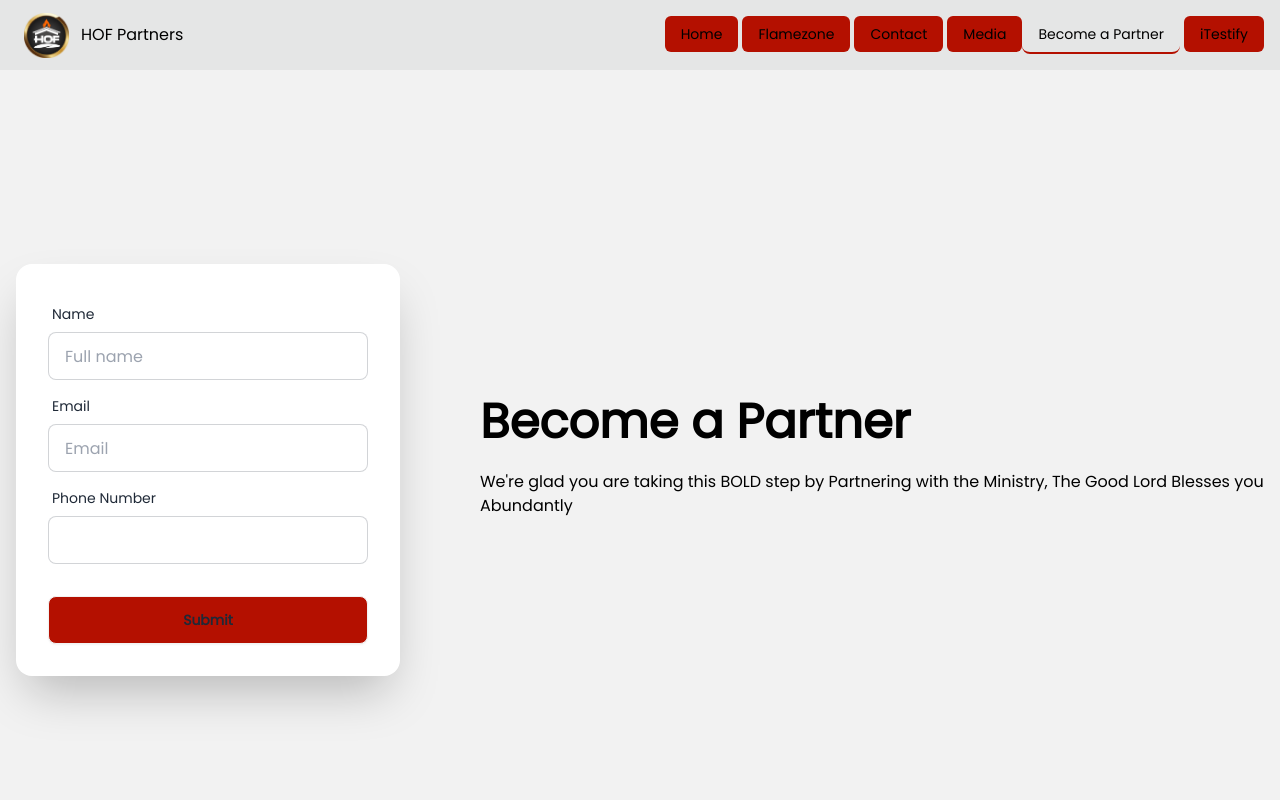
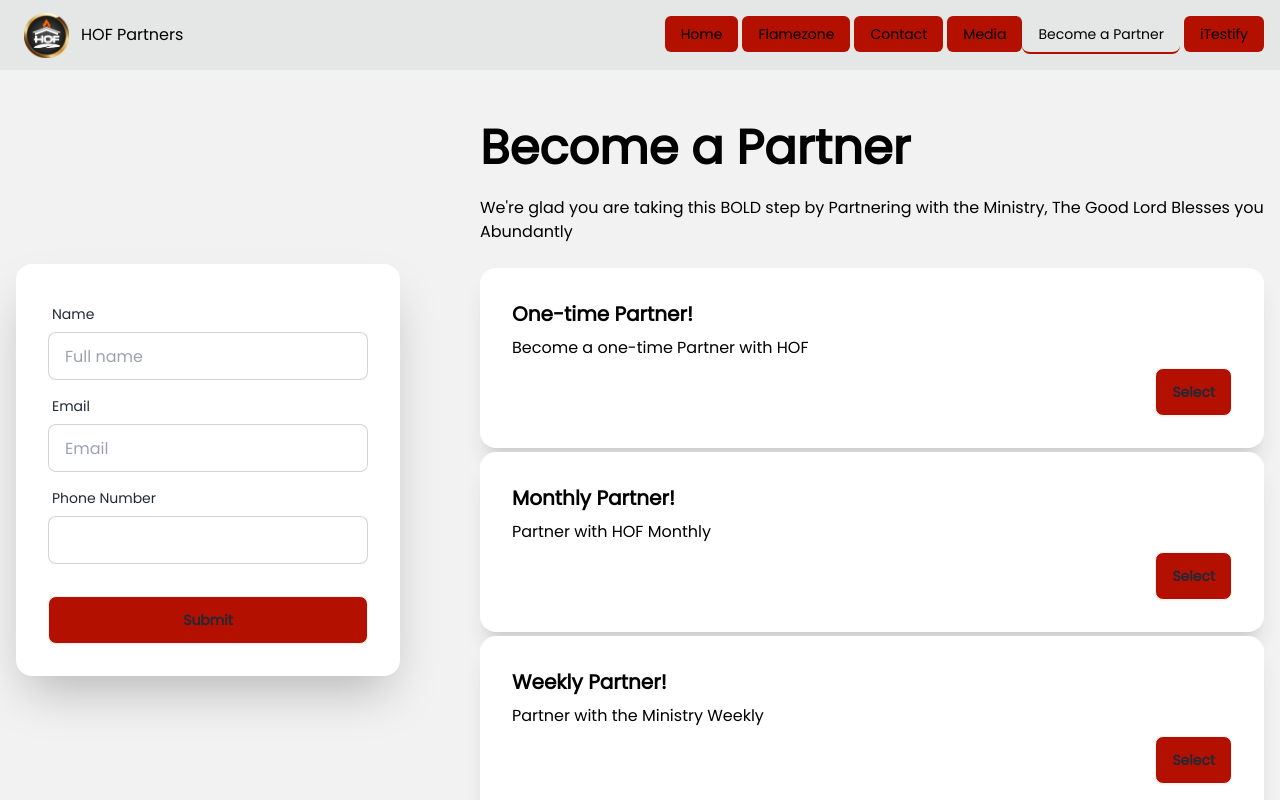
Before and after one commit to Festivemena/hof, a Next.js app: page /partner in a window 1280 px wide. Shown: the top 800 px of the page. Built offline with nearby package versions, Linux system fonts and the light colour scheme.

Commit message:
Add files via upload

```diff
--- a/src/app/partner/page.js
+++ b/src/app/partner/page.js
@@ -9,9 +9,12 @@ import axios from 'axios';
 
 const page = () => {
     const router = useRouter();
+    const [loading, setLoading] = useState(false);
+    const [part, setPart] = useState("");
     const [formData, setFormData] = useState({
       name: '',
       email: '',
+      partnership: '',
       phoneNumber: ''
     });
 
@@ -23,13 +26,24 @@ const page = () => {
       });
     };
 
+    const handlePartnership = (type) => {
+      setPart(type);
+      setFormData({
+        ...formData,
+        partnership: type
+      });
+    };
+
     const handleSubmit = async (e) => {
+      setLoading(true);
       e.preventDefault();
       try {
         const response = await axios.post('https://hofapi-brad.onrender.com/api/partner', formData);
-        alert("Success")
+        setLoading(false);
+        alert("Success");
         console.log('Partnership successful:', response.data);
       } catch (error) {
+        setLoading(false);
         console.error('Error during Partnership:', error);
       }
     };
@@ -57,7 +71,7 @@ const page = () => {
                 </label>
               </div>
               <div className="mx-2 flex-1 px-2">
-            <Image onClick={() => router.push('/')} className="py-1" src={Logo} width={45} height={45} />
+                <Image onClick={() => router.push('/')} className="py-1" src={Logo} width={45} height={45} alt="HOF Logo" />
                 <div className='ml-3'>HOF Partners</div>
               </div>
               <div className="hidden flex-none lg:block">
@@ -93,6 +107,35 @@ const page = () => {
               <p className="py-6">
                 We're glad you are taking this BOLD step by Partnering with the Ministry, The Good Lord Blesses you Abundantly
               </p>
+              <div className='flex-row lg:flex-col'>
+                <div className="card lg:card-side bg-base-100 shadow-xl">
+                  <div className="card-body">
+                    <h2 className="card-title">One-time Partner!</h2>
+                    <p>Become a one-time Partner with HOF</p>
+                    <div className="card-actions justify-end">
+                      <button onClick={() => handlePartnership("One-time")} className="btn bg-[#B41000]">Select</button>
+                    </div>
+                  </div>
+                </div>
+                <div className="card lg:card-side mt-1 bg-base-100 shadow-xl">
+                  <div className="card-body">
+                    <h2 className="card-title">Monthly Partner!</h2>
+                    <p>Partner with HOF Monthly</p>
+                    <div className="card-actions justify-end">
+                      <button onClick={() => handlePartnership("Monthly")} className="btn bg-[#B41000]">Select</button>
+                    </div>
+                  </div>
+                </div>
+                <div className="card lg:card-side mt-1 bg-base-100 shadow-xl">
+                  <div className="card-body">
+                    <h2 className="card-title">Weekly Partner!</h2>
+                    <p>Partner with the Ministry Weekly</p>
+                    <div className="card-actions justify-end">
+                      <button onClick={() => handlePartnership("Weekly")} className="btn bg-[#B41000]">Select</button>
+                    </div>
+                  </div>
+                </div>
+              </div>
             </div>
             <div className="card bg-base-100 w-full max-w-sm shrink-0 shadow-2xl">
               <form className="card-body" onSubmit={handleSubmit}>
@@ -139,7 +182,9 @@ const page = () => {
                 </div>
                 <div className="form-control mt-6">
                   <button type="submit" className="btn bg-[#B41000]">
-          Submit
+                    {loading ? (
+                      <span className="loading loading-ring loading-lg"></span>
+                    ) : (<span>Submit</span>)}
                   </button>
       </div>
     </form>
```
Lines whose indentation alone changed are shown as unchanged.
